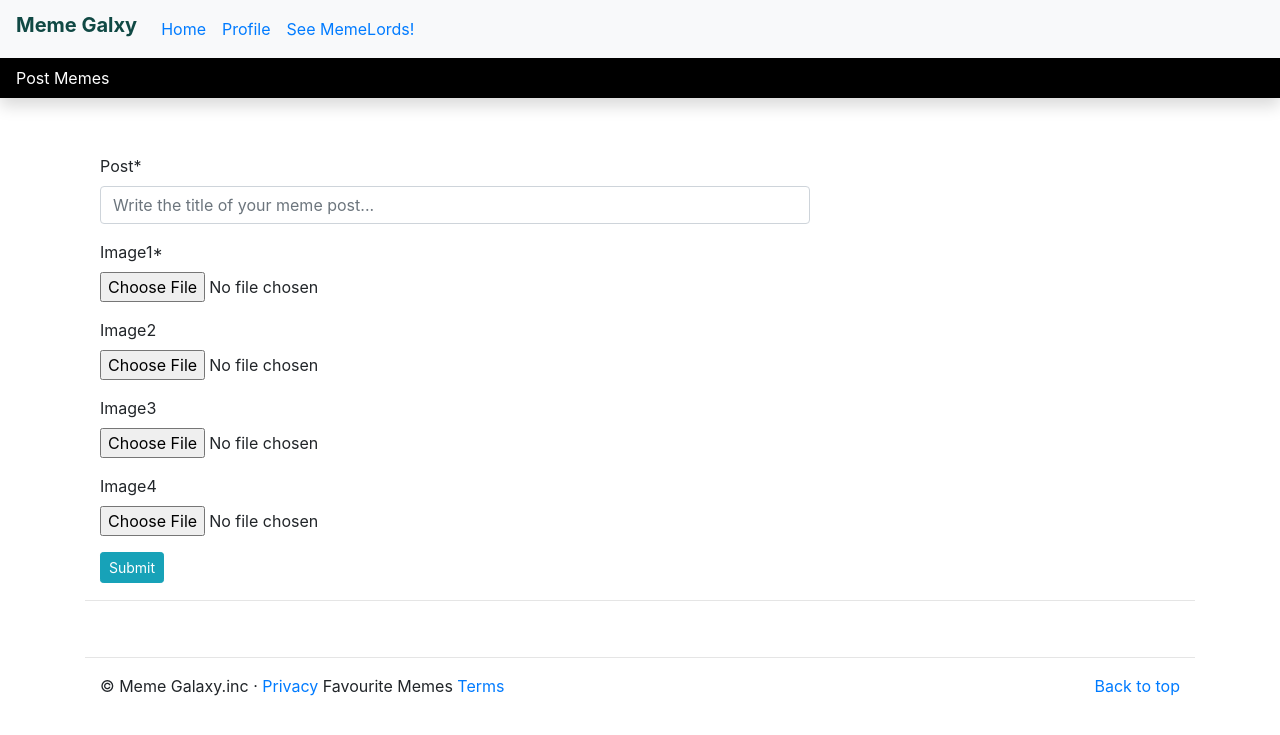
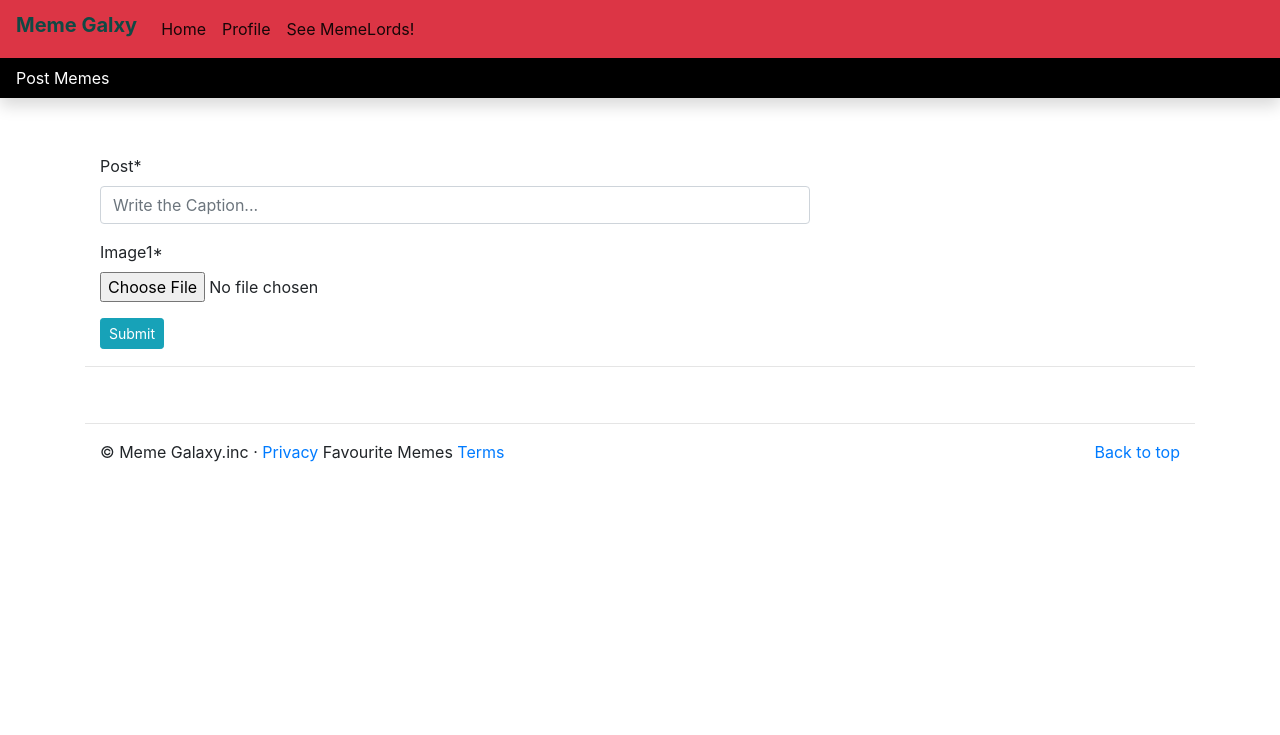
Before and after one commit to mmachua/meme-galaxy, a Django app: page /post/ in a window 1280 px wide. Shown: the top 735 px of the page. Run offline with Django 3.2, Linux system fonts and the light colour scheme; the visitor is signed in with stand-in values (Sample User, id 1); some libraries are stand-ins or nearby versions.

Commit message:
initial commit

```diff
--- a/home/forms.py
+++ b/home/forms.py
@@ -71,7 +71,7 @@ class PostForm(forms.ModelForm):
     post = forms.CharField(widget=forms.TextInput(
         attrs={
             'class': 'form-control',
-            'placeholder': 'Write the title of your meme post...'
+            'placeholder': 'Write the Caption...'
         }
     ))
     image1 = forms.ImageField()
@@ -82,9 +82,9 @@ class PostForm(forms.ModelForm):
             'post',
 
             'image1',
-            'image2',
-            'image3',
-            'image4',
+            #'image2',
+            #'image3',
+            #'image4',
         ]
 
     def save(self, user=None):
--- a/home/templates/base.html
+++ b/home/templates/base.html
@@ -18,8 +18,8 @@
     {% endblock %}
 </head>
 <body>
+                <nav class="navbar sticky-top navbar-expand-lg navbar-light bg-danger">
 
-                <nav class="navbar sticky-top navbar-expand-lg navbar bg-light">
                         <a class="navbar-brand" style="color:rgb(16, 73, 68)" href="{% url 'home:home'  %}"><h5><b>Meme Galxy</b></h5></a>
                         <button class="navbar-toggler" type="button" data-toggle="collapse" data-target="#navbarTogglerDemo02" aria-controls="navbarTogglerDemo02" aria-expanded="false" aria-label="Toggle navigation">
                           <span class="navbar-toggler-icon"></span>
```
Also changed, not shown: home/templates/home/posts_partial.html (added, +22 -0 lines), home/migrations/0029_auto_20230831_1551.py (added), home/migrations/0030_auto_20230904_1707.py (added), login/migrations/0009_userprofile_followers_count.py (added).
